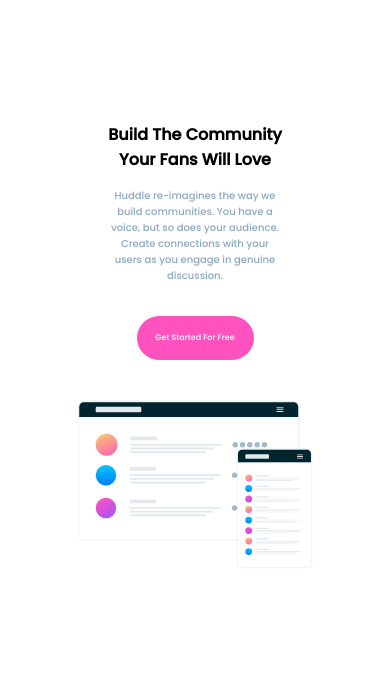
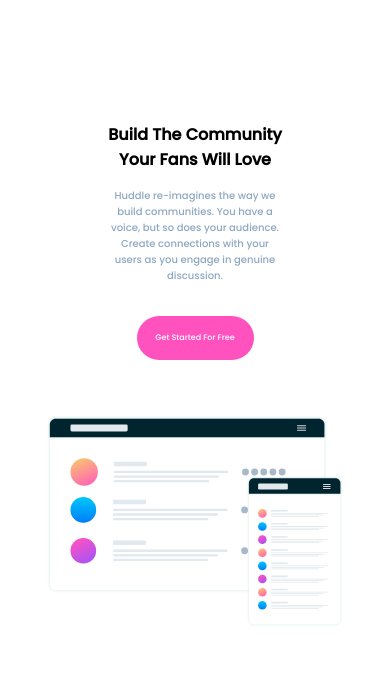
Before and after one commit to Adeboye12/landing-page, a plain HTML site: page index.html in a window 390 px wide. Shown: the part 106-800 px from the top of the page. Drawn offline with Linux system fonts and the light colour scheme.

Commit message:
work in progress

```diff
--- a/Rexxie.css
+++ b/Rexxie.css
@@ -332,7 +332,8 @@
         font-size: 1.5rem;
     }
     .image{
-        height: 20vh;
+        height: 25vh;
+        margin-top: 1rem;
     }
     .content>p:first-child{
         font-size: 1rem;
```
